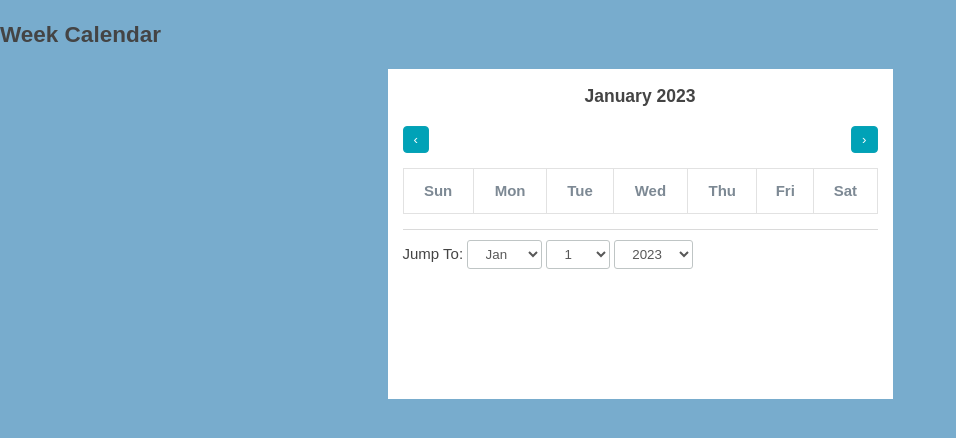
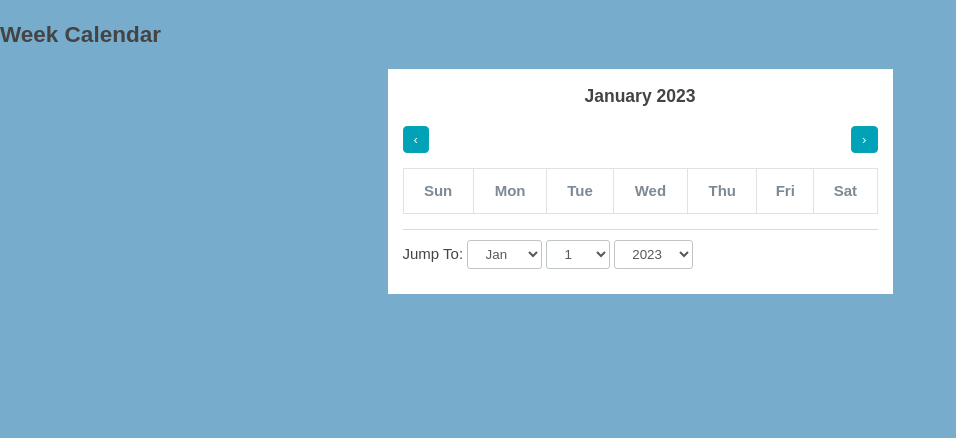
Before and after one commit to vic-mva2022/vic-mva2022.github.io, a Jekyll site: the page built from week_calendar.html, in a window 1280 px wide. Shown: the top 438 px of the page, without its empty margins (0-956 px from the left). Built offline with Jekyll 4.4.1, drawn with Linux system fonts in a browser that asks for light colours.

Commit message:
debug week calendar display

```diff
--- a/assets/css/week_calendar_style.css
+++ b/assets/css/week_calendar_style.css
@@ -20,7 +20,6 @@ body {
     background: #ffffff;
     padding: 15px;
     max-width: 475px;
-    height: 300px;
     margin: 0 auto;
     overflow: auto;
 }
```
